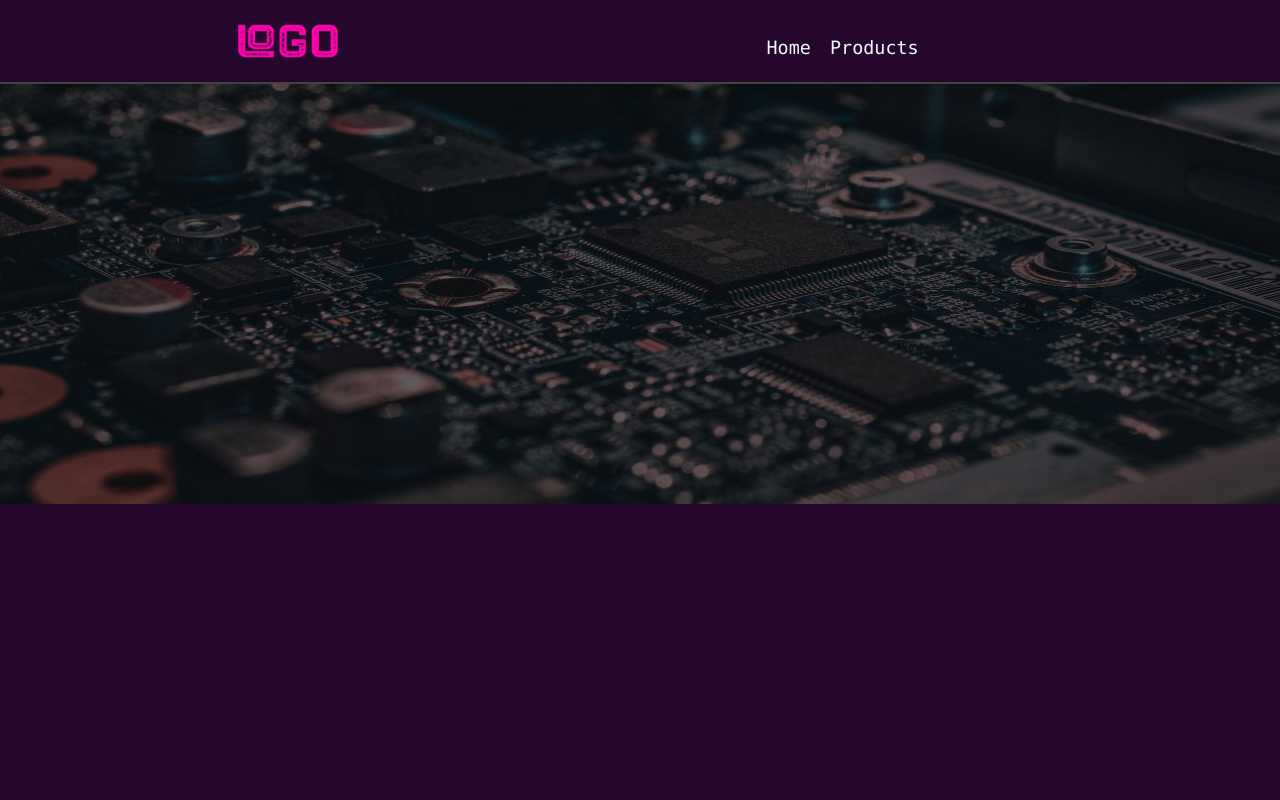
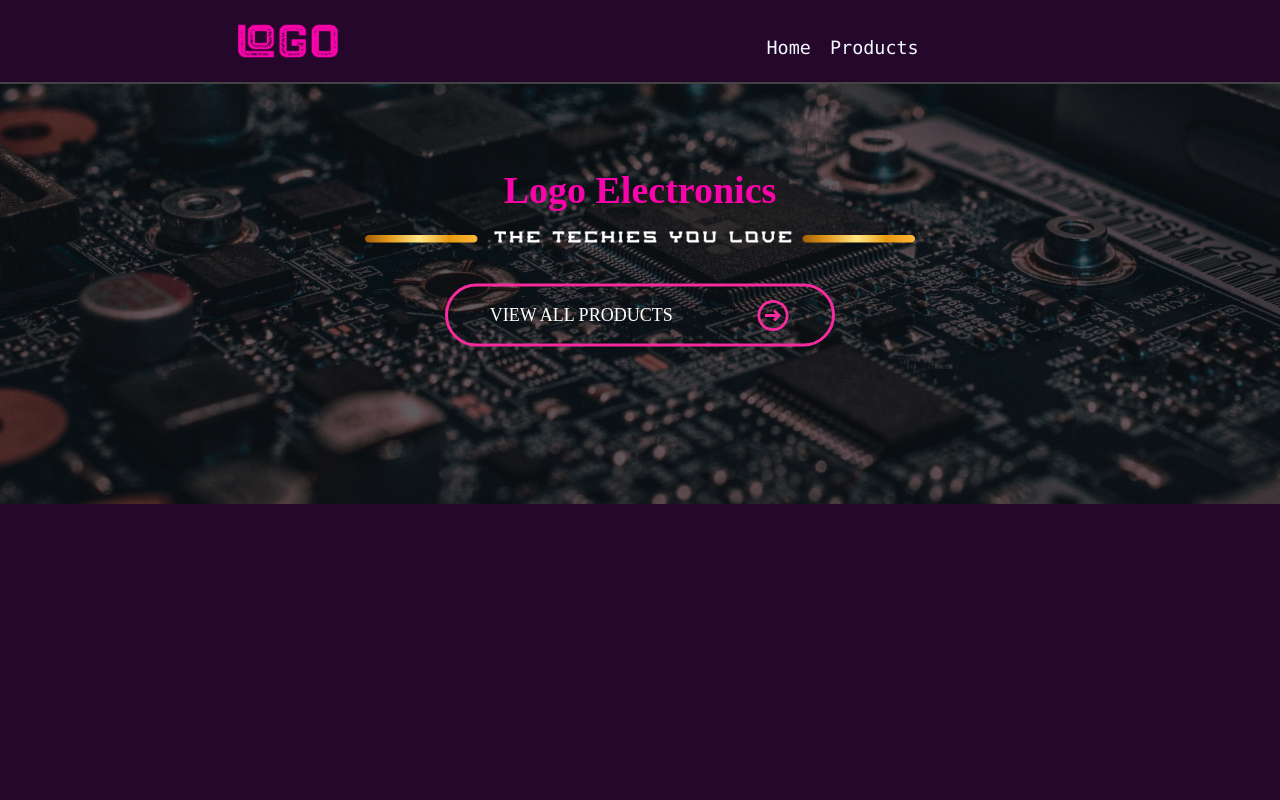
Before and after one commit to mayank30041995/Logo-Electronics, a Next.js app: page / in a window 1280 px wide. Shown: the top 800 px of the page. Built offline with nearby package versions, Linux system fonts and the light colour scheme; a web font is replaced by a local one.

Commit message:
Make Code Format

```diff
--- a/pages/components/Banner.tsx
+++ b/pages/components/Banner.tsx
@@ -1,7 +1,29 @@
-import React from 'react'
+import React, { ReactElement } from 'react'
+import styles from '../../src/app/page.module.css'
+import Image from 'next/image'
+import BannerHeader from './BannerHeader'
+import BannerHeaderImg from './BannerHeaderImg'
+import Navbar from './Navbar'
 
-function Banner() {
-  return <div></div>
+function Banner({ children }: { children: ReactElement }) {
+  return (
+    <React.Fragment>
+      <Navbar />
+      <div className={styles.bannerImg}>
+        <Image
+          src="/banner.png"
+          alt="LOGO"
+          className={styles.vercelLogo}
+          width={0}
+          height={420}
+          sizes="100vw"
+          style={{ width: '100%', objectFit: 'cover' }}
+          priority
+        />
+        {children}
+      </div>
+    </React.Fragment>
+  )
 }
 
 export default Banner
--- /dev/null
+++ b/pages/components/Navbar/index.tsx
@@ -0,0 +1,22 @@
+import Image from 'next/image'
+import styles from '@/app/page.module.css'
+
+export default function Navbar() {
+  return (
+    <nav className={styles.navbar}>
+      <div className={styles.navContainer}>
+        <Image
+          src="/LOGO.png"
+          alt="LOGO"
+          className={styles.vercelLogo}
+          width={100}
+          height={34}
+          priority
+        />
+        <div className={styles.description}>
+          <a>Home</a> <a>Products</a>
+        </div>
+      </div>
+    </nav>
+  )
+}
--- a/pages/components/Products/Card.tsx
+++ b/pages/components/Products/Cards.tsx
@@ -1,3 +1,4 @@
+'use client'
 import { useEffect, useState } from 'react'
 import {
   Card,
@@ -10,7 +11,6 @@ import {
 } from 'reactstrap'
 import { CiHeart } from 'react-icons/ci'
 import { CgArrowRightO } from 'react-icons/cg'
-
 
 import styles from '@/app/page.module.css'
 import { Col, Row } from 'antd'
@@ -76,7 +76,7 @@ const Cards = () => {
                     gap: '24px',
                   }}
                 >
-                  VIEW <CgArrowRightO size="28"  />
+                  VIEW <CgArrowRightO size="28" />
                 </div>
               </Button>
             </CardBody>
--- a/pages/components/Products/index.tsx
+++ b/pages/components/Products/index.tsx
@@ -1,7 +1,7 @@
 import React, { ReactElement, useEffect, useState } from 'react'
 import styles from '@/app/page.module.css'
 import Image from 'next/image'
-import Card from './Card'
+import Cards from './Cards'
 import { Row } from 'reactstrap'
 
 interface checklist {
@@ -9,7 +9,7 @@ interface checklist {
 }
 
 const Index = ({ text }: checklist): JSX.Element => {
-  return <Card />
+  return <Cards />
 }
 
 export default Index
--- a/src/app/page.tsx
+++ b/src/app/page.tsx
@@ -1,36 +1,28 @@
-import Image from 'next/image'
-import styles from './page.module.css'
+import BannerHeader from '../../pages/components/BannerHeader'
+import Header from '../../pages/components/Header'
+import Products from '../../pages/components/Products'
+import BannerHeaderImg from '../../pages/components/BannerHeaderImg'
+import Banner from '../../pages/components/Banner'
 
 export default function Home() {
   return (
     <>
-      <nav className={styles.navbar}>
-        <div className={styles.navContainer}>
-          <Image
-            src="/LOGO.png"
-            alt="LOGO"
-            className={styles.vercelLogo}
-            width={100}
-            height={34}
-            priority
+      <Banner>
+        <div>
+          <BannerHeader text="Logo Electronics" />
+          <BannerHeaderImg
+            src="/headArrow.png"
+            width={550}
+            height={15}
+            sizes="100vw"
+            style={{ top: '48%', objectFit: 'cover' }}
           />
-          <div className={styles.description}>
-            <a>Home</a> <a>Products</a>
-          </div>
         </div>
-      </nav>{' '}
-      <Image
-        src="/banner.png"
-        alt="LOGO"
-        className={styles.vercelLogo}
-        width={0}
-        height={420}
-        sizes="100vw"
-        style={{ width: '100%' }}
-        objectFit="contain"
-        priority
-      />
+      </Banner>
+      <div style={{ marginTop: '20em' }}>
+        <Header text="Products" color="secondary" />
+      </div>
+      <Products />
     </>
-
   )
 }
```
Also changed, not shown: pages/components/BannerHeaderImg.tsx (+4 -6 lines), pages/game.tsx (deleted, +0 -80 lines), pages/productdetails.tsx (added, +39 -0 lines), pages/products.tsx (added, +42 -0 lines).
